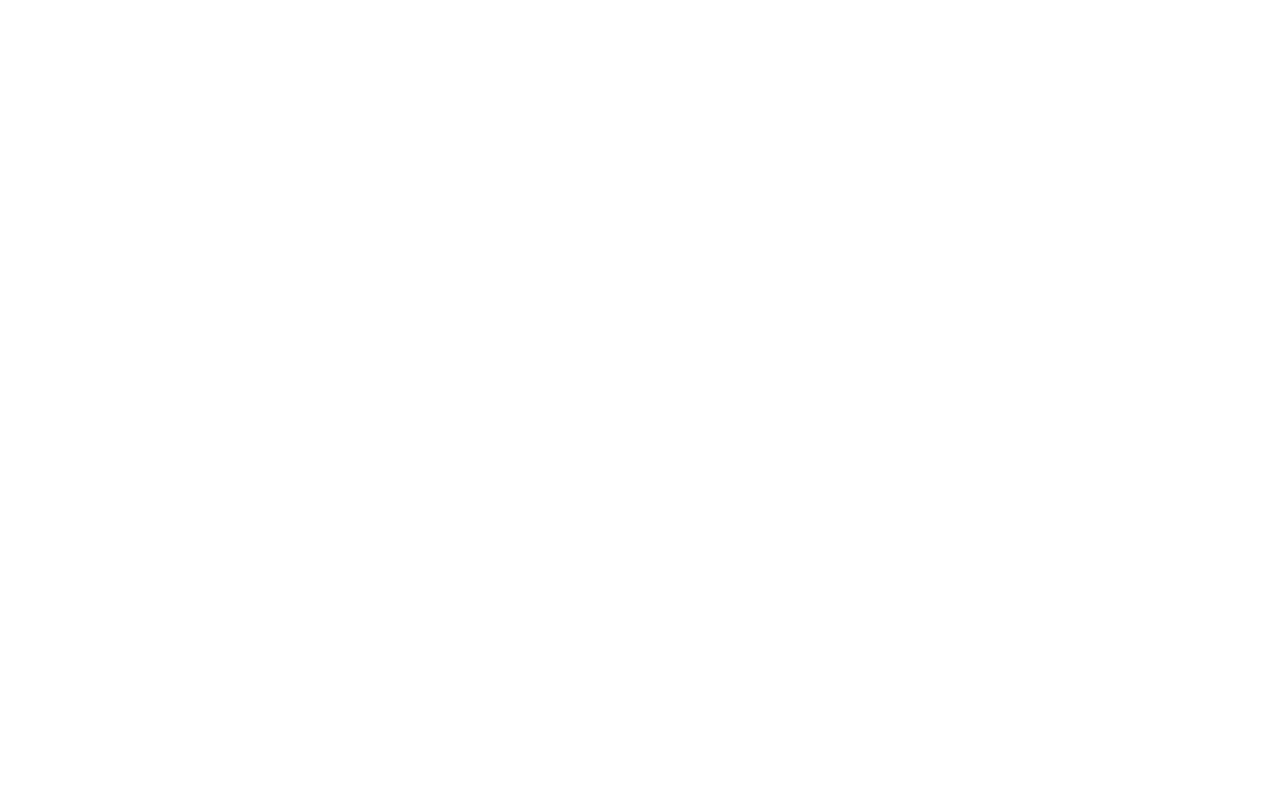
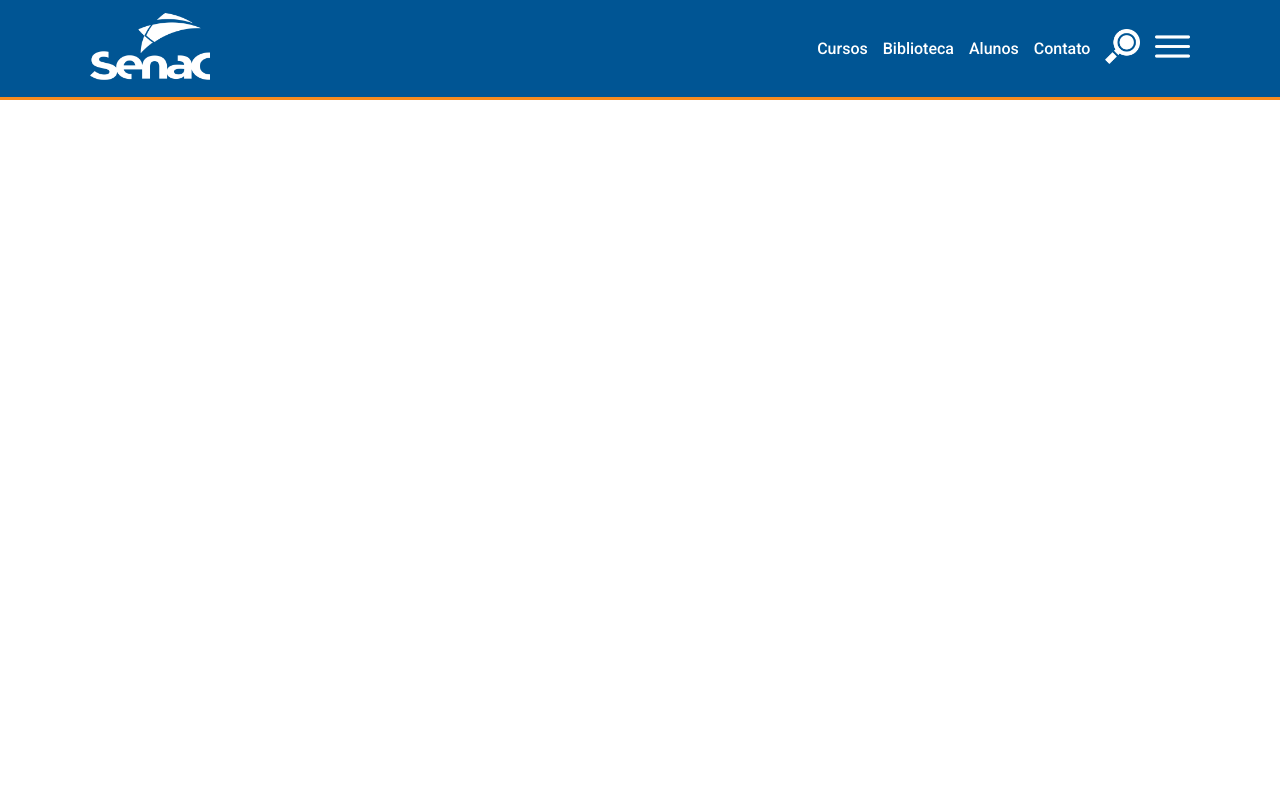
Before and after one commit to ATalDaAiume/ProjetoProfFausto, a PHP site: page / in a window 1280 px wide. Before the commit the page is empty. Run offline with PHP 8.4, Linux system fonts and the light colour scheme.

Commit message:
FEAT: HEADER FEITO

```diff
--- /dev/null
+++ b/public/sass/_header.scss
@@ -0,0 +1,47 @@
+.header {
+    padding: 10px 7%;
+    border-bottom: solid 3px #F78B1F;
+    height: 100px;
+    background-color: #005594;
+}
+
+.header nav {
+    display: flex;
+    flex-direction: row;
+    justify-content: space-between;
+    align-items: center;
+
+    height: 100%;
+    width: 100%;
+}
+
+.header-logo {
+    width: 120px;
+    aspect-ratio: 16/9;
+}
+
+.header nav ul {
+    display: flex;
+    flex-direction: row;
+    align-items: center;
+    gap: 0 15px;
+    list-style: none;
+}
+
+.header nav ul li a {
+    color: #fff;
+    text-decoration: none;
+    font-size: 1rem;
+    font-family: 'Roboto', sans-serif;
+    font-weight: 500;
+}
+
+.nav-icon {
+    cursor: pointer;
+}
+
+.nav-icon img {
+    height: 35px;
+    width: 35px;
+    filter: brightness(0) invert(1);
+}
--- /dev/null
+++ b/public/sass/style.css
@@ -0,0 +1,53 @@
+@import url("https://fonts.googleapis.com/css2?family=Roboto:ital,wght@0,100;0,300;0,400;0,500;0,700;0,900;1,100;1,300;1,400;1,500;1,700;1,900&display=swap");
+.header {
+  padding: 10px 7%;
+  border-bottom: solid 3px #F78B1F;
+  height: 100px;
+  background-color: #005594;
+}
+
+.header nav {
+  display: flex;
+  flex-direction: row;
+  justify-content: space-between;
+  align-items: center;
+  height: 100%;
+  width: 100%;
+}
+
+.header-logo {
+  width: 120px;
+  aspect-ratio: 16/9;
+}
+
+.header nav ul {
+  display: flex;
+  flex-direction: row;
+  align-items: center;
+  gap: 0 15px;
+  list-style: none;
+}
+
+.header nav ul li a {
+  color: #fff;
+  text-decoration: none;
+  font-size: 1rem;
+  font-family: "Roboto", sans-serif;
+  font-weight: 500;
+}
+
+.nav-icon {
+  cursor: pointer;
+}
+
+.nav-icon img {
+  height: 35px;
+  width: 35px;
+  filter: brightness(0) invert(1);
+}
+
+* {
+  margin: 0;
+  padding: 0;
+  box-sizing: border-box;
+}/*# sourceMappingURL=style.css.map */
--- /dev/null
+++ b/public/sass/style.scss
@@ -0,0 +1,8 @@
+@use './header';
+@import url('https://fonts.googleapis.com/css2?family=Roboto:ital,wght@0,100;0,300;0,400;0,500;0,700;0,900;1,100;1,300;1,400;1,500;1,700;1,900&display=swap');
+
+* {
+    margin: 0;
+    padding: 0;
+    box-sizing: border-box;
+}
--- a/views/home.php
+++ b/views/home.php
@@ -2,6 +2,8 @@
     require("partials/header.php");
 ?>
 
+
+
 <?php
     require("partials/footer.php");
 ?>
--- a/views/partials/header.php
+++ b/views/partials/header.php
@@ -0,0 +1,46 @@
+<?php
+// Incluindo as configurações de cabeçalho
+?>
+<!DOCTYPE html>
+<html lang="pt-br">
+<head>
+    <meta charset="UTF-8">
+    <meta name="viewport" content="width=device-width, initial-scale=1.0">
+    <title>Meu Site</title>
+    <link rel="stylesheet" href="public/sass/style.css">
+</head>
+<body>
+    <header class="header">
+        <nav>
+            <a href="index.php">
+                <img src="public/assets/logo.png" alt="Logo Senac" class="header-logo">
+            </a>
+            <ul>
+                <li><a href="index.php">Cursos</a></li>
+                <li><a href="index.php">Biblioteca</a></li>
+                <li><a href="index.php">Alunos</a></li>
+                <li><a href="index.php">Contato</a></li>
+                <li class="nav-icon">
+                    <img src="public/assets/search.png" alt="search">
+                </li>
+                <li id="menu-toggle" class="nav-icon">
+                    <img id="menu-icon" src="public/assets/openMenu.png" alt="Menu">
+                </li>
+            </ul>
+        </nav>
+    </header>
+
+    <script>
+        // Referências dos elementos.
+        const menuIcon = document.getElementById('menu-icon');
+        const menuToggle = document.getElementById('menu-toggle');
+
+        // Função para alternar entre as imagens do menu.
+        menuToggle.addEventListener('click', function() {
+            if (menuIcon.src.includes('openMenu.png')) {
+                menuIcon.src = 'public/assets/closedMenu.png';
+            } else {
+                menuIcon.src = 'public/assets/openMenu.png';
+            }
+        });
+    </script>
```
Also changed, not shown: public/assets/closedMenu.png (added), public/assets/logo.png (added), public/assets/openMenu.png (added), public/assets/search.png (added), public/sass/style.sass (deleted), 1 other file.
